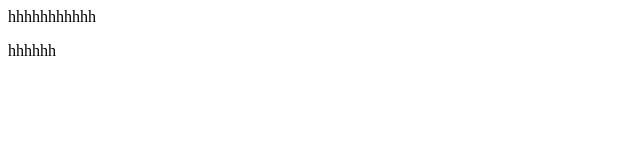
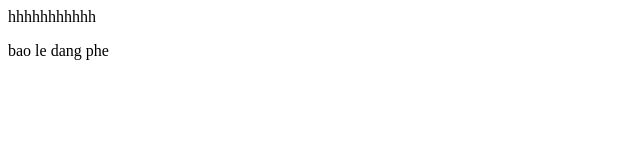
Before and after one commit to BiTain/Demo, a plain HTML site: page index.html in a window 1280 px wide. Shown: the full height of the page, 0-640 px from the left. Drawn offline with Linux system fonts and the light colour scheme.

Commit message:
ship tiep ne

```diff
--- a/index.html
+++ b/index.html
@@ -8,6 +8,6 @@
 </head>
 <body>
     hhhhhhhhhhh
-    <p>hhhhhh</p>
+    <p>bao le dang phe</p>
 </body>
 </html>
```
